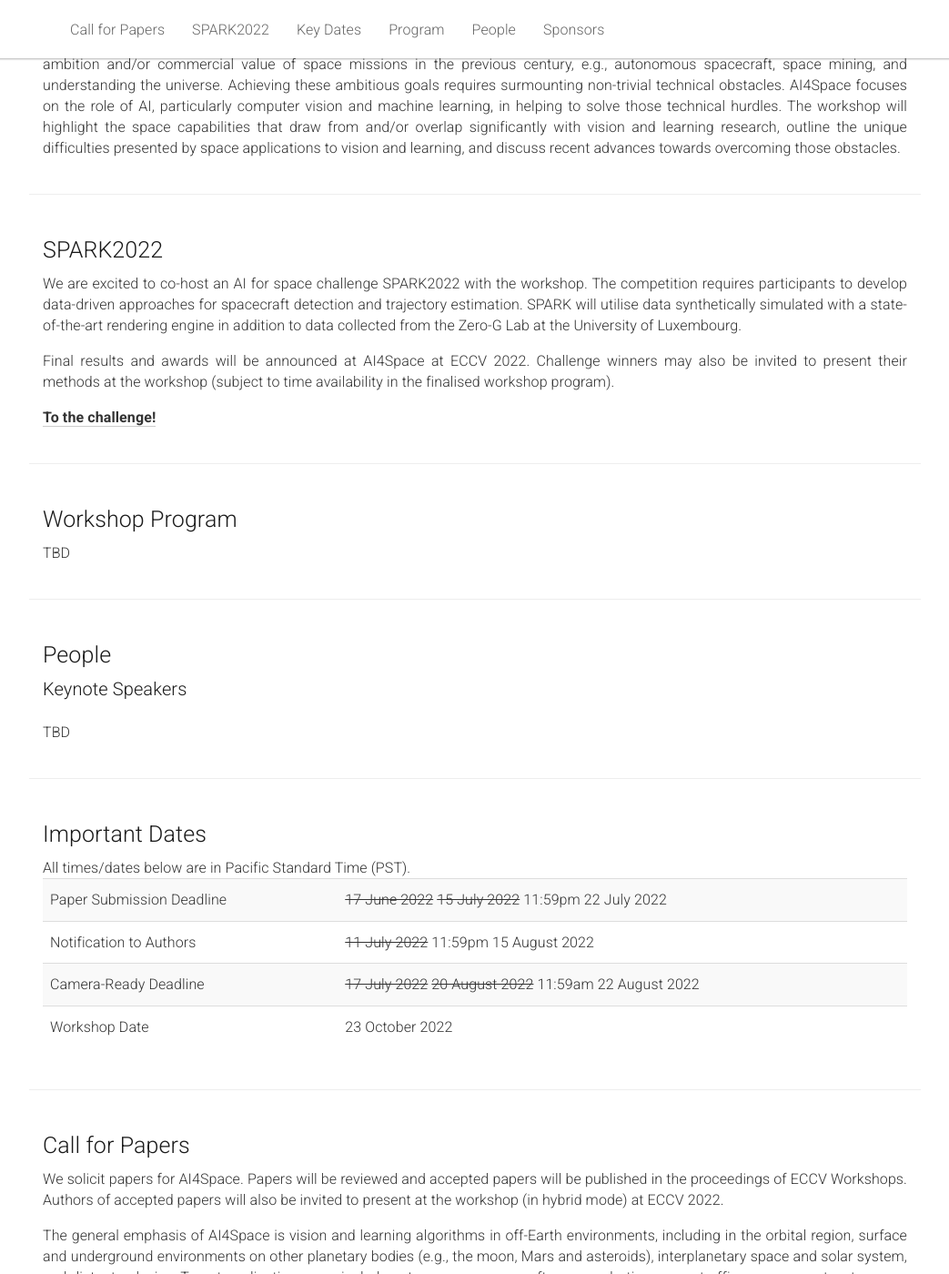
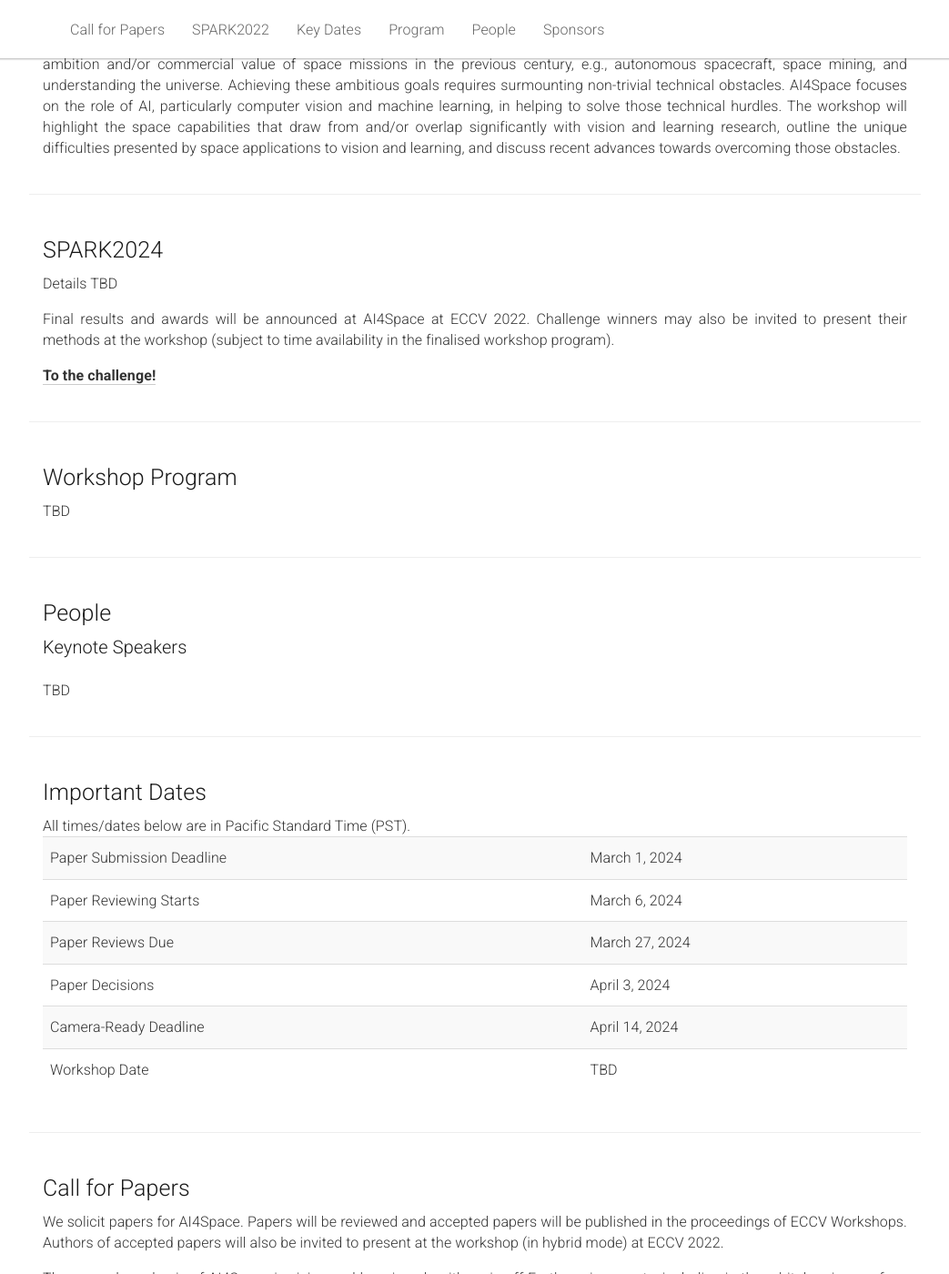
Before and after one commit to AIforSpace/2024, a Jekyll site: the page built from _pages/home.md, in a window 1280 px wide and 1400 px high, scrolled down 438 px. Shown: the whole window at 91% size, without its empty margins (118-1161 px from the left). Built offline with Jekyll 4.4.1, drawn with Linux system fonts in a browser that asks for light colours.

Commit message:
Update home.md

```diff
--- a/_pages/home.md
+++ b/_pages/home.md
@@ -48,9 +48,9 @@
 
 <div class="row">
   <div class="col-xs-12">
-    <h2>SPARK2022</h2>
+    <h2>SPARK2024</h2>
     <p>
-    We are excited to co-host an AI for space challenge SPARK2022 with the workshop. The competition requires participants to develop data-driven approaches for spacecraft detection and trajectory estimation. SPARK will utilise data synthetically simulated with a state-of-the-art rendering engine in addition to data collected from the Zero-G Lab at the University of Luxembourg.
+      Details TBD
     </p>
 
     <p>
@@ -118,19 +118,27 @@
       <tbody>
         <tr>
           <td>Paper Submission Deadline</td>
-          <td><strike>17 June 2022</strike> <strike>15 July 2022</strike> 11:59pm 22 July 2022</td>
+          <td>March 1, 2024</td>
         </tr>
         <tr>
-          <td>Notification to Authors</td>
-          <td><strike>11 July 2022</strike> 11:59pm 15 August 2022</td>
+          <td>Paper Reviewing Starts</td>
+          <td>March 6, 2024</td>
+        </tr>
+        <tr>
+          <td>Paper Reviews Due</td>
+          <td>March 27, 2024</td>
+        </tr>
+        <tr>
+          <td>Paper Decisions</td>
+          <td>April 3, 2024</td>
         </tr>
         <tr>
           <td>Camera-Ready Deadline</td>
-          <td><strike>17 July 2022</strike> <strike>20 August 2022</strike> 11:59am 22 August 2022</td>
+          <td>April 14, 2024</td>
         </tr>
         <tr>
           <td>Workshop Date</td>
-          <td>23 October 2022</td>
+          <td>TBD</td>
         </tr>
       </tbody>
     </table>
@@ -289,6 +297,12 @@
 
 </div>
 
+<div class="row">
+  <div class="col-xs-12">
+    <h3>Sponsors</h3>
+    <br>
+  </div>
+</div>
 
 <div class="row" id="sponsors">
 <hr>
```
